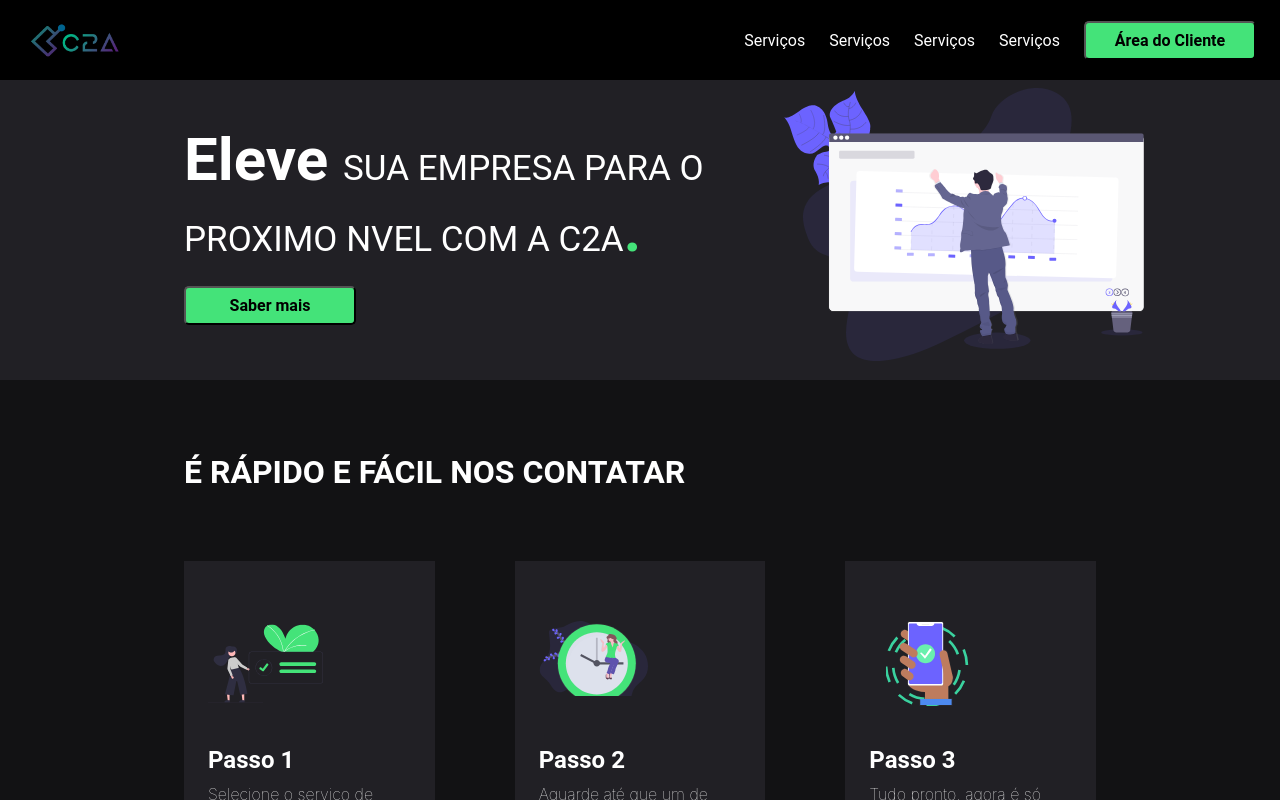
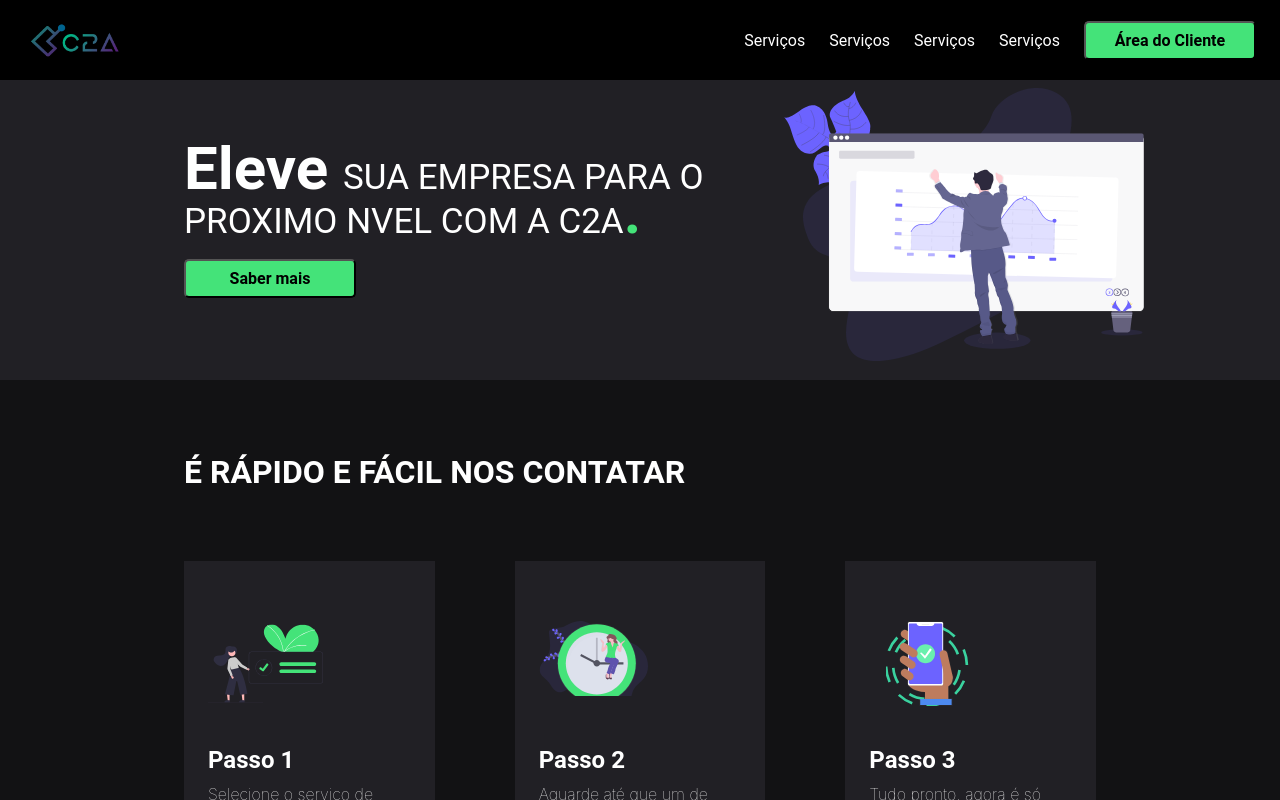
Before and after one commit to soualexandre/projeto-c2a, a React (Create React App) app: page / in a window 1280 px wide. Shown: the top 800 px of the page. Built offline with nearby package versions, Linux system fonts and the light colour scheme.

Commit message:
resovendo bugadão

```diff
--- a/src/Components/Home/Jambutron/jambutron.css
+++ b/src/Components/Home/Jambutron/jambutron.css
@@ -12,6 +12,7 @@ background: #212025;
 .jam-titulo1{
     font-weight: initial;
     font-size: 35px;
+    line-height: 100%;
     width: 600px;
 }
 .jamb h1 span{
```
